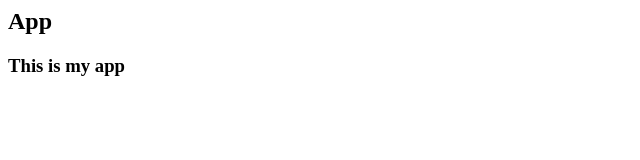
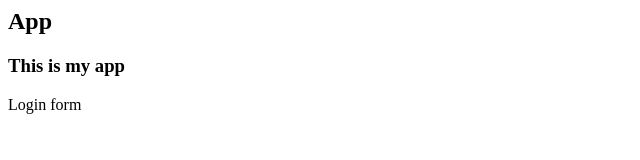
Before and after one commit to sourabhrangdal/myappsamples, a plain HTML site: page index.html in a window 1280 px wide. Shown: the full height of the page, 0-640 px from the left. Drawn offline with Linux system fonts and the light colour scheme.

Commit message:
login form

```diff
--- /dev/null
+++ b/dir2/app2.js
@@ -0,0 +1 @@
+console.log('application js 2');
--- a/index.html
+++ b/index.html
@@ -5,5 +5,6 @@
     <body>
         <h2>App</h2>
         <h3>This is my app</h3>
+        Login form
     </body>
 </html>
```
Also changed, not shown: login.html (added, +1 -0 lines), log.txt (added).
